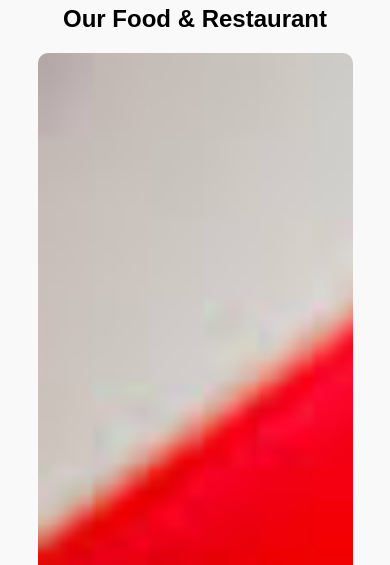
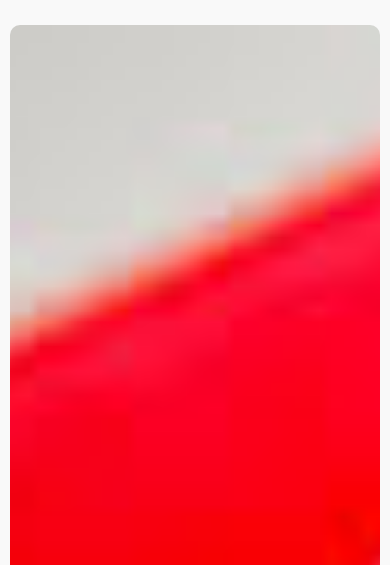
Before and after one commit to bensonliao46/restaurant-website, a plain HTML site: page index.html in a window 390 px wide. Shown: the part 535-1100 px from the top of the page. Drawn offline with Linux system fonts and the light colour scheme.

Commit message:
Update style.css

```diff
--- a/style.css
+++ b/style.css
@@ -114,25 +114,34 @@ nav ul li a:hover {
   background: #f9f9f9;
 }
 
+.gallery h2 {
+  margin-bottom: 20px;
+  color: #b22222;
+}
+
 .slider {
-  width: 90%;
-  max-width: 800px;
-  margin: 20px auto;
+  width: 100%;
+  max-width: 900px;
+  margin: 0 auto;
   overflow: hidden;
   border-radius: 10px;
 }
 
 .slides {
   display: flex;
-  width: calc(100% * 6); /* 6 images */
+  width: 600%; /* 6 images */
   animation: slide 18s infinite;
 }
 
 .slides img {
   width: 100%;
+  max-width: 100%;
+  height: auto;
   flex-shrink: 0;
+  object-fit: cover;
 }
 
+/* Animation for auto-sliding */
 @keyframes slide {
   0% { transform: translateX(0); }
   16% { transform: translateX(0); }
@@ -146,3 +155,21 @@ nav ul li a:hover {
   96% { transform: translateX(-400%); }
   100% { transform: translateX(-500%); }
 }
+
+@media (max-width: 768px) {
+  .gallery {
+    padding: 20px 10px;
+  }
+  .slides img {
+    height: auto;
+  }
+}
+
+@media (max-width: 480px) {
+  .gallery h2 {
+    font-size: 20px;
+  }
+  .slides img {
+    height: auto;
+  }
+}
```
